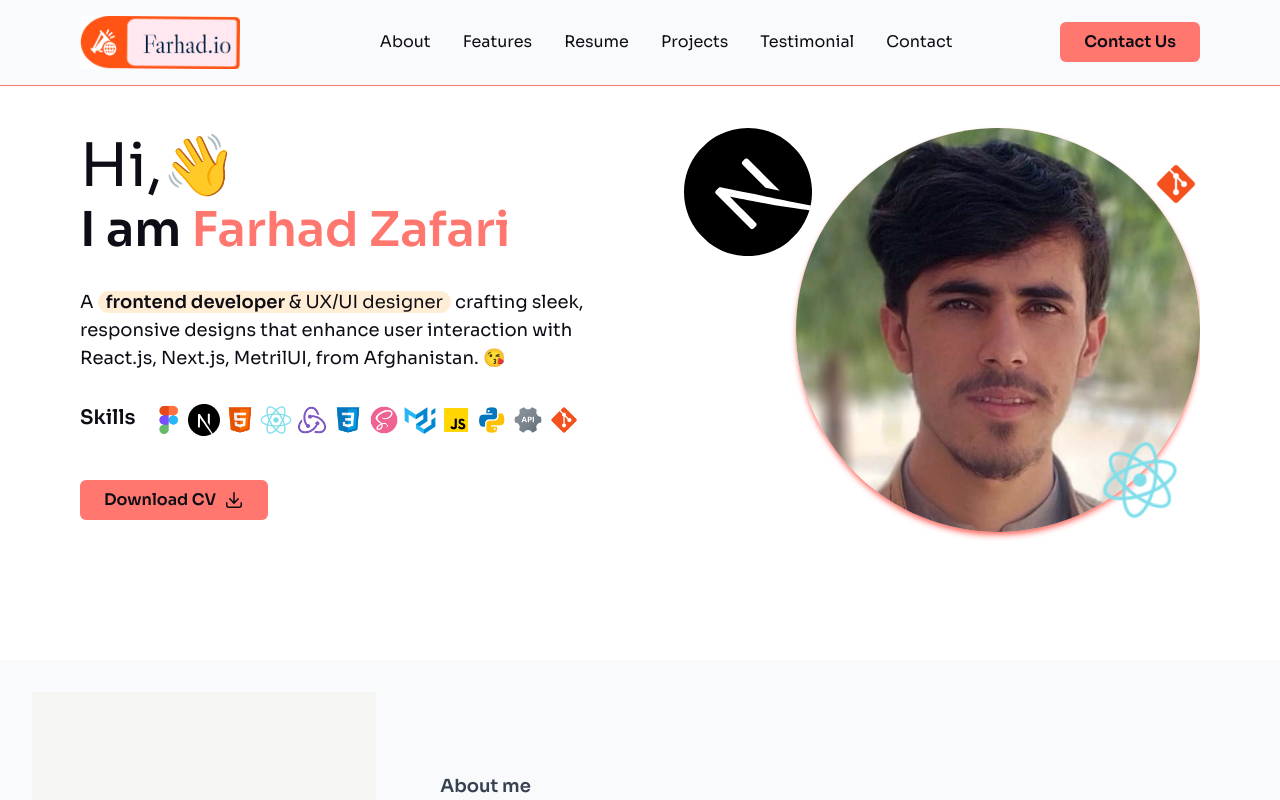
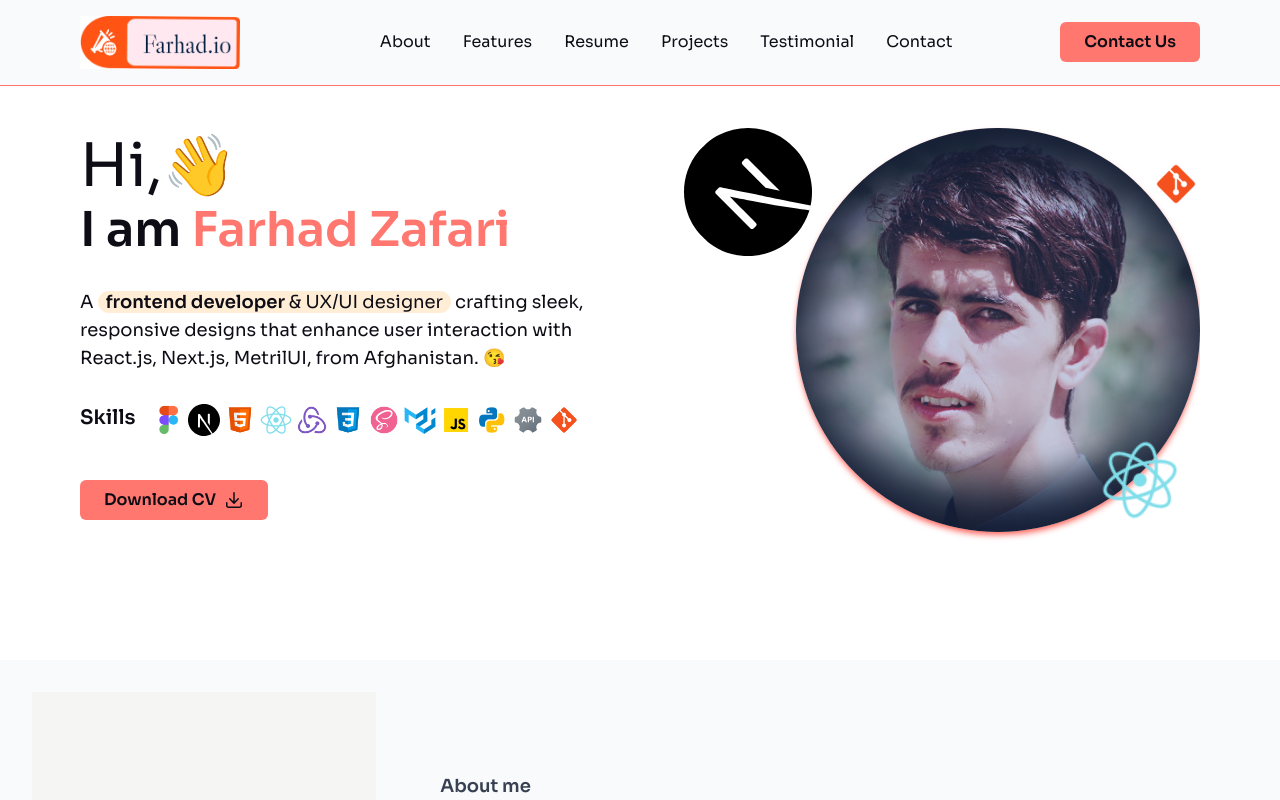
Before and after one commit to Farhadzafar/Farhad-Protfolio, a React (Vite) app: page / in a window 1280 px wide. Shown: the top 800 px of the page. Built offline with nearby package versions, Linux system fonts and the light colour scheme.

Commit message:
update: enhance About section layout, add new CV file, and update Hero image source

```diff
--- a/src/components/sections/About.jsx
+++ b/src/components/sections/About.jsx
@@ -4,7 +4,7 @@ export default function About() {
   return (
     <div
       id="about"
-      className="max-w-[1440px] my-0 mx-auto w-full h-auto bg-slate-50 flex flex-col md:flex-row justify-start gap-8 md:gap-16 p-4 md:p-8"
+      className="max-w-[1440px] my-0 mx-auto w-full h-auto bg-slate-50 flex flex-col md:flex-row justify-start gap-8 md:gap-16 p-4 md:p-8 "
     >
       <div className="w-full md:w-[30%] bg-stone-100 py-10 md:py-20 flex justify-center items-center">
         <img
@@ -14,7 +14,7 @@ export default function About() {
         />
       </div>
 
-      <div className="w-full md:w-[70%] pr-4 md:pr-20 pb-8 md:pb-16 py-10 md:py-20 md:left-center ">
+      <div className="w-full md:w-[70%] pr-4 md:pr-20 pb-8 md:pb-16 py-10 md:py-20 text-left lg:text-left sm:text-center">
         <span className="text-lg font-semibold text-gray-700">About me</span>
         <h1 className="text-3xl md:text-4xl font-bold text-gray-900 mt-4">
           Who Am I?
--- a/src/components/sections/Hero.jsx
+++ b/src/components/sections/Hero.jsx
@@ -2,6 +2,7 @@ import { HiMiniArrowDownTray } from "react-icons/hi2";
 import {
   api,
   css,
+  farhad1,
   farhad4,
   figma,
   git,
@@ -117,7 +118,7 @@ export default function Hero() {
             />
             <img
               className="w-[75%] md:w-[60%] lg:w-full rounded-full border-1 border-color-3 shadow-md shadow-color-3"
-              src={farhad4}
+              src={farhad1}
               alt="Farhad Zafari"
             />
           </div>
```
Also changed, not shown: 2 other files (tests, documents, lock files or other folders).
